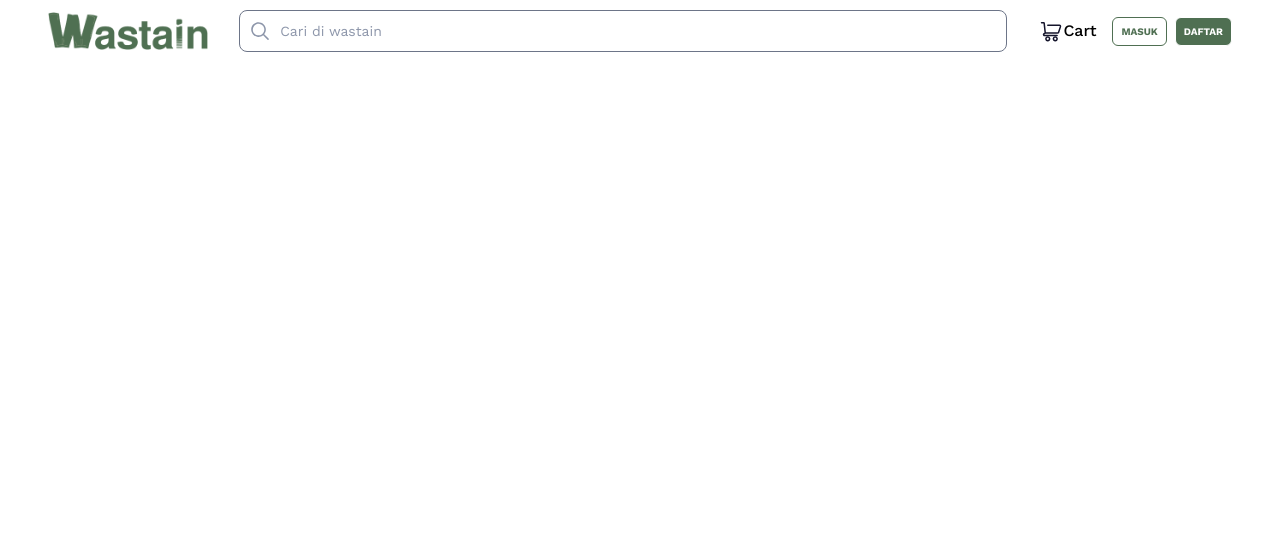
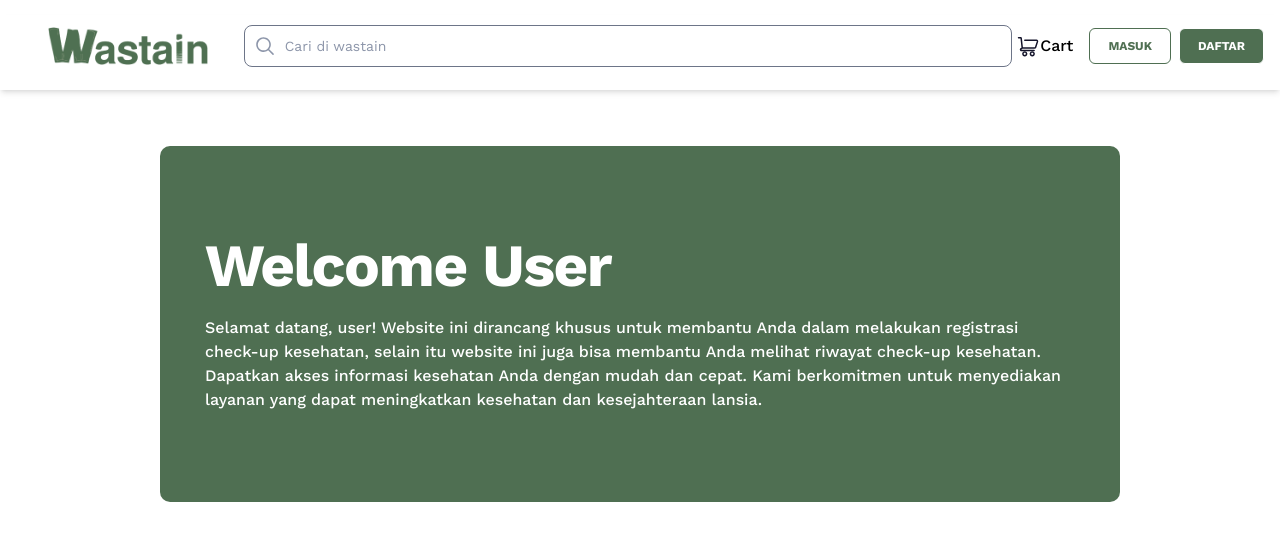
Before and after one commit to naufalnrsmitter20/wastain-next, a Next.js app: page / in a window 1280 px wide. Shown: the top 540 px of the page. Built offline with nearby package versions, Linux system fonts and the light colour scheme.

Commit message:
Add new navbar and jumbotron

```diff
--- a/src/app/(user)/Components/Jumbotron.tsx
+++ b/src/app/(user)/Components/Jumbotron.tsx
@@ -1,9 +1,26 @@
 import React from "react";
+import { Carousel } from "flowbite-react";
 
 export default function Jumbotron() {
   return (
     <React.Fragment>
-      <div></div>
+      <div className="mt-[56px] mb-[48px] mx-40 ">
+        <section className="bg-primary-green rounded-[10px]">
+          <div className="mx-[45px] max-w-screen-xl py-[90px]">
+            <h1 className="mb-5 text-[40px] font-bold tracking-tight leading-none text-white md:text-5xl lg:text-6xl">
+              Welcome User
+            </h1>
+            <p className="text-[16px] font-medium text-white">
+              Selamat datang, user! Website ini dirancang khusus untuk membantu
+              Anda dalam melakukan registrasi check-up kesehatan, selain itu
+              website ini juga bisa membantu Anda melihat riwayat check-up
+              kesehatan. Dapatkan akses informasi kesehatan Anda dengan mudah
+              dan cepat. Kami berkomitmen untuk menyediakan layanan yang dapat
+              meningkatkan kesehatan dan kesejahteraan lansia.
+            </p>
+          </div>
+        </section>
+      </div>
     </React.Fragment>
   );
 }
--- a/src/app/(user)/Components/Navbar.tsx
+++ b/src/app/(user)/Components/Navbar.tsx
@@ -11,10 +11,12 @@ export default function Navbars() {
   const router = useRouter();
   return (
     <React.Fragment>
-      <Navbar fluid className="mx-8">
-        <Navbar.Brand href="#">
-          <Image src={logo} width={160} alt="wastain logo" />
-        </Navbar.Brand>
+      <Navbar fluid className="shadow-md mt-[15px] w-full h-[75px]">
+        <div className="mx-8">
+          <Navbar.Brand href="#">
+            <Image src={logo} width={160} alt="wastain logo" />
+          </Navbar.Brand>
+        </div>
         <form className="md:flex items-center hidden md:max-w-xs lg:max-w-lg xl:max-w-3xl w-full">
           <label htmlFor="simple-search" className="sr-only">
             Search
@@ -34,18 +36,24 @@ export default function Navbars() {
           <button className="hidden" type="submit"></button>
         </form>
         <section className="flex justify-between gap-x-4">
-          <button onClick={() => router.push("/")} className="place-items-center flex">
+          <button
+            onClick={() => router.push("/")}
+            className="place-items-center flex"
+          >
             <Cart />
             <p className="font-medium leading-relaxed text-[16px]">Cart</p>
           </button>
           <div className="flex gap-x-2">
             <button
               onClick={() => router.push("/login")}
-              className="uppercase font-bold text-[10px] px-2 py-1.5 text-primary-green border-primary-green bg-white hover:text-white hover:bg-primary-green border rounded-md transition-all duration-200"
+              className="uppercase font-bold text-[12px] px-[18px] py-[8px] text-primary-green border-primary-green bg-white hover:text-white hover:bg-dark-green border rounded-md transition-all duration-200"
             >
               masuk
             </button>
-            <button onClick={() => router.push("/register")} className="uppercase font-bold text-[10px] px-2 py-1.5 text-white border-white bg-primary-green border rounded-md transition-all duration-200 hover:bg-[#1A4D2E]">
+            <button
+              onClick={() => router.push("/register")}
+              className="uppercase font-bold text-[12px] px-[18px] py-[8px] text-white border-white bg-primary-green border rounded-md transition-all duration-200 hover:bg-dark-green"
+            >
               daftar
             </button>
           </div>
--- a/src/app/page.tsx
+++ b/src/app/page.tsx
@@ -1,10 +1,12 @@
 import Image from "next/image";
 import Navbars from "./(user)/Components/Navbar";
+import Jumbotron from "./(user)/Components/Jumbotron";
 
 export default function page() {
   return (
     <>
       <Navbars />
+      <Jumbotron />
     </>
   );
 }
```
Also changed, not shown: 1 other file (tests, documents, lock files or other folders).
